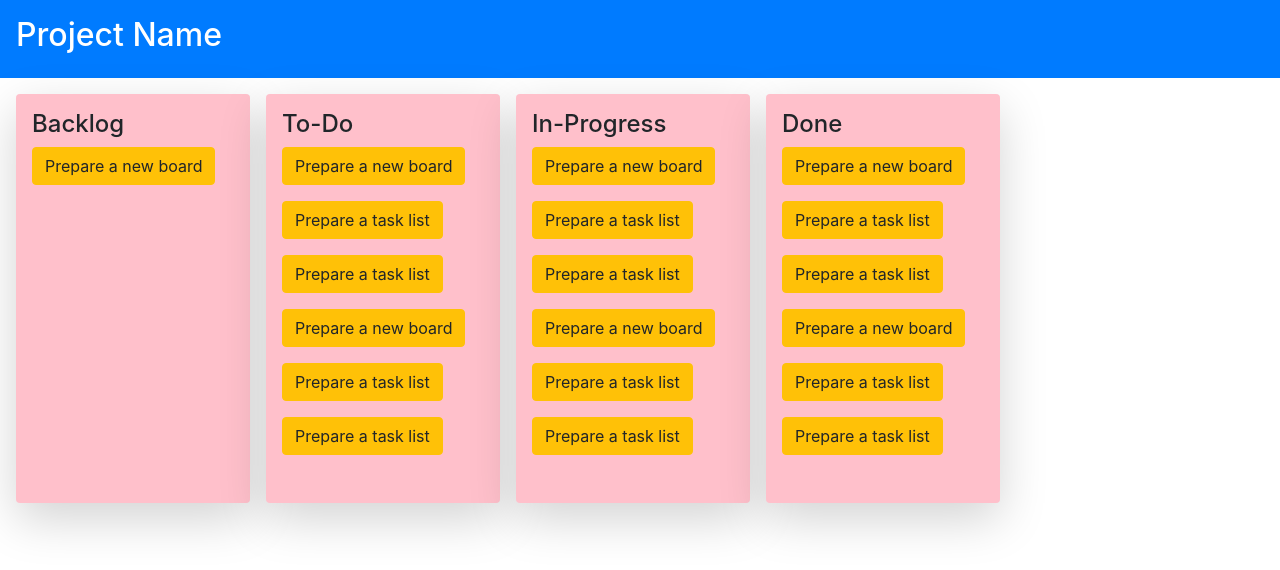
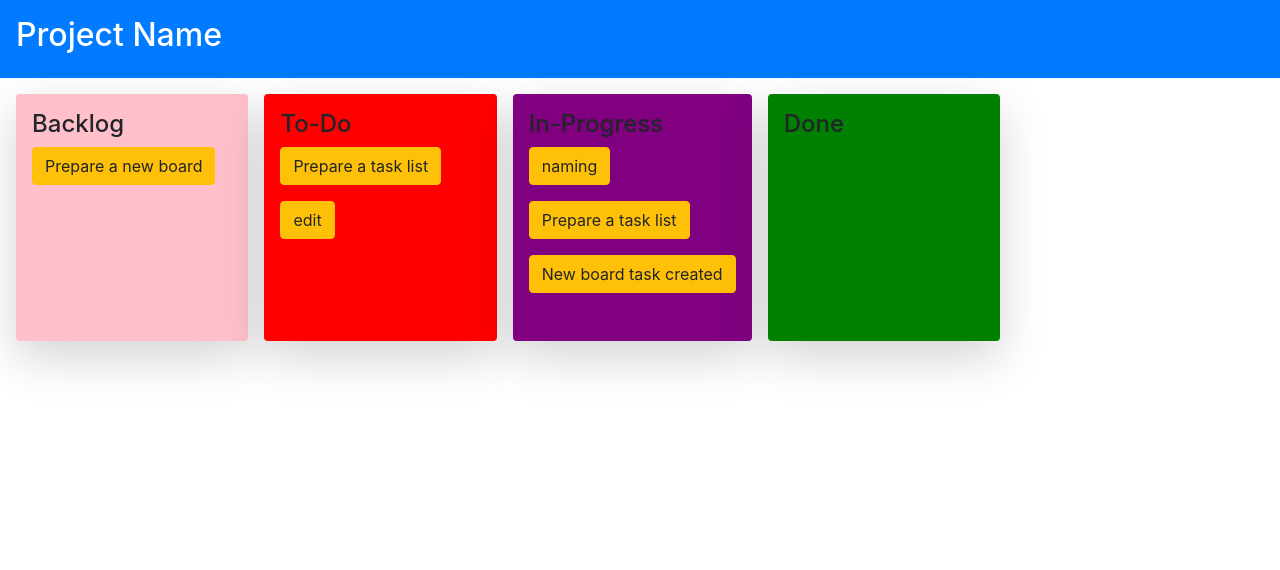
Before and after one commit to hazalonler/F2, a JavaScript app: page / in a window 1280 px wide. Shown: the top 570 px of the page. Built offline with nearby package versions, Linux system fonts and the light colour scheme.

Commit message:
tasksByList created based on boardConfig and tasks append to it

```diff
--- a/src/App.js
+++ b/src/App.js
@@ -6,53 +6,19 @@ function App() {
   const boardClient = new BoardClient();
 
   const boardConfig = boardClient.getBoardConfig();
+  const tasks = boardClient.getTasks();
 
-  const backlogList = [
-    {
-        name: "Prepare a new board",
-        date: new Date(2023, 4, 3),
-        listId: 'e1',
-    },
-    {
-        name: "Prepare a task list",
-        date: new Date(2023, 5, 6),
-        listId: 'e2',
-    },
-    {
-        name: "Prepare a task list",
-        date: new Date(2023, 5, 6),
-        listId: 'e3',
-    },
-    {
-        name: "Prepare a new board",
-        date: new Date(2023, 4, 3),
-        listId: 'e1',
-    },
-    {
-        name: "Prepare a task list",
-        date: new Date(2023, 5, 6),
-        listId: 'e2',
-    },
-    {
-        name: "Prepare a task list",
-        date: new Date(2023, 5, 6),
-        listId: 'e3',
-    },
-  ];
+  const tasksByList = new Map(
+    boardConfig.listConfig.map(list => {
+      return [list.id, []]
+    })
+  );
 
-
-  const tasksInColumns = {
-    "e1" : [
-      {
-          name: "Prepare a new board",
-          date: new Date(2023, 4, 3),
-      },
-    ],
-    "e2" : backlogList,
-    "e3" : backlogList,
-    "e4" : backlogList,
-  };
-
+  tasks.forEach((task) => {
+    if (tasksByList.has(task.listId)) {
+      tasksByList.get(task.listId).push(task);
+    }
+  });
 
   return (
     <div>
@@ -60,12 +26,12 @@ function App() {
         <h2 >Project Name</h2>
       </div>
       <div className="d-flex flex-row" style={{width: "1000px"}}>
-        {boardConfig.listConfig.map((column) => (
+        {boardConfig.listConfig.map((list) => (
           <BoardList
-            key={column.id}
-            name={column.name}
-            style={column.style}
-            tasks={tasksInColumns[column.id]}
+            key={list.id}
+            name={list.name}
+            style={list.style}
+            tasks={tasksByList.get(list.id)}
           />
         ))}
       </div>
--- a/src/clients/BoardClient.js
+++ b/src/clients/BoardClient.js
@@ -11,17 +11,17 @@ class BoardClient {
           {
             id: 'e2',
             name: "To-Do",
-            style: {backgroundColor: "pink"}
+            style: {backgroundColor: "red"}
           },
           {
             id: 'e3',
             name: "In-Progress",
-            style: {backgroundColor: "pink"}
+            style: {backgroundColor: "purple"}
           },
           {
             id: 'e4',
             name: "Done",
-            style: {backgroundColor: "pink"}
+            style: {backgroundColor: "green"}
           },
         ]
     };
@@ -38,24 +38,29 @@ class BoardClient {
             listId: 'e2',
         },
         {
-            name: "Prepare a task list",
-            date: new Date(2023, 5, 6),
+            name: "naming",
+            date: new Date(2022, 5, 6),
             listId: 'e3',
         },
         {
             name: "Prepare a new board",
-            date: new Date(2023, 4, 3),
-            listId: 'e1',
+            date: new Date(2021, 4, 3),
+            listId: 'e5',
         },
         {
-            name: "Prepare a task list",
-            date: new Date(2023, 5, 6),
+            name: "edit",
+            date: new Date(2023, 5, 8),
             listId: 'e2',
         },
         {
             name: "Prepare a task list",
-            date: new Date(2023, 5, 6),
+            date: new Date(2023, 7, 6),
             listId: 'e3',
+        },
+        {
+          name: "New board task created",
+          date: new Date(2019, 4, 3),
+          listId: 'e3',
         },
       ];
 
--- a/src/components/BoardList.js
+++ b/src/components/BoardList.js
@@ -2,7 +2,6 @@ import ListItem from "./ListItem";
 
 
 const BoardList =  (props) => {
-
     return (
         <div className="col-lg mt-3 ml-3 shadow-lg p-3 rounded" style={props.style} >
             <h4>{props.name}</h4>
```
